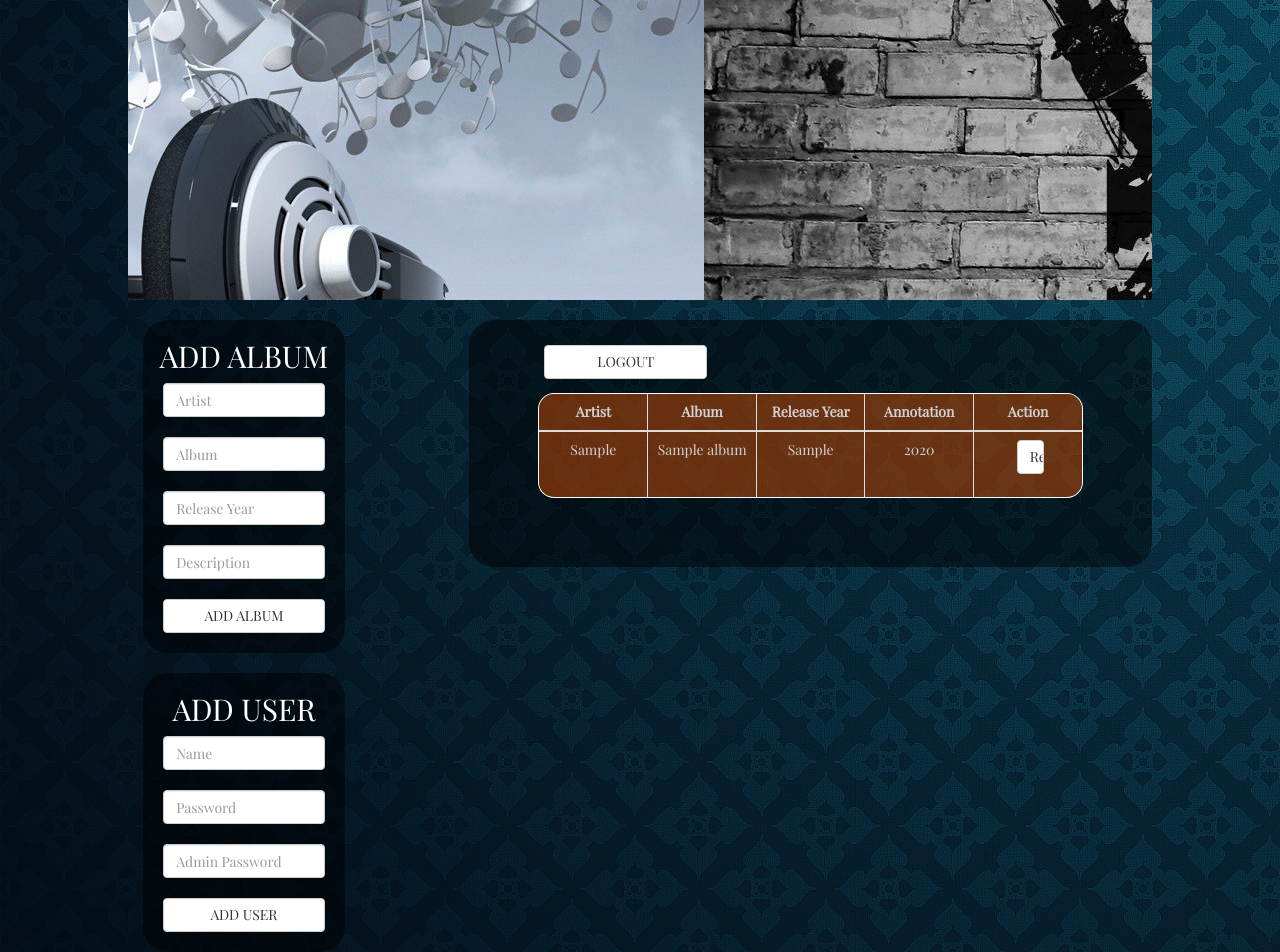
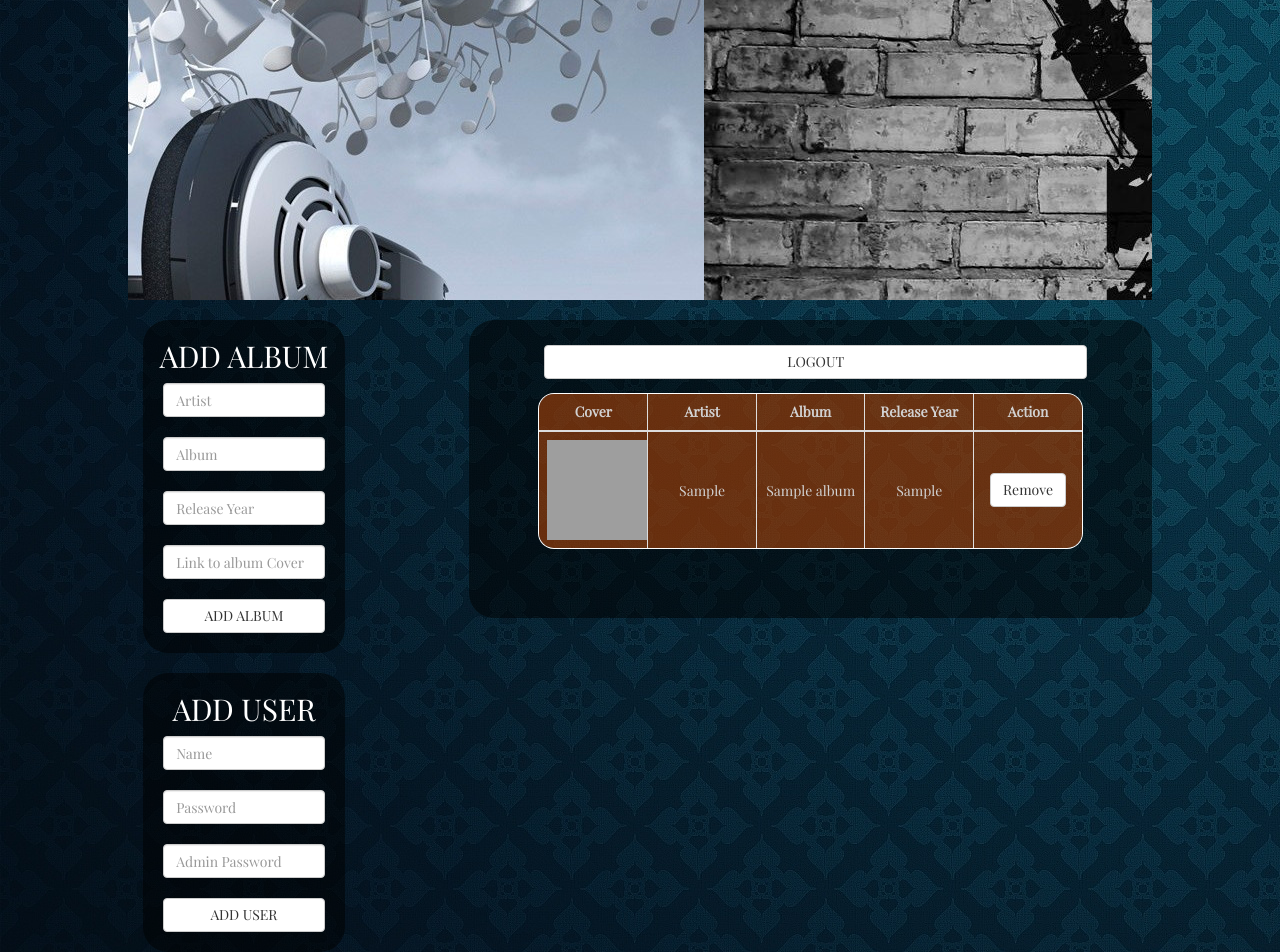
Before and after one commit to szykum/musicLibrary, a PHP site: page / in a window 1280 px wide. Run offline with PHP 8.4, Linux system fonts and the light colour scheme; the visitor is signed in with stand-in values (Sample User, id 1); tables that the repository leaves empty or names only in its code hold one stand-in row (values such as "Sample post"); grey boxes are pictures that could not be loaded.

Commit message:
show album cover

```diff
--- a/index.php
+++ b/index.php
@@ -29,7 +29,7 @@
             <input type="text" class="form-control" name="artist" placeholder="Artist" ><br>
             <input type="text" class="form-control" name="album" placeholder="Album" ><br>
             <input type="number" class="form-control" name="release-year" placeholder="Release Year" ><br>
-            <input type="text" class="form-control" name="description" placeholder="Description" ><br>
+            <input type="text" class="form-control" name="description" placeholder="Link to album Cover" ><br>
             <input type="submit" class="btn btn-default" value="ADD ALBUM">
           </form>
           <?php include 'src/addAlbum.php' ?>
--- a/src/login.php
+++ b/src/login.php
@@ -5,7 +5,7 @@ if(isset($_SESSION['login']))
 {
   $login = $_SESSION['login'];
   //echo $_SESSION['login'];
-  echo "<form action='index.php' method='post'>
+  echo "<form action='index.php' method='post' class='logoutForm'>
     <input type='hidden' name='logout'>
     <input class='btn btn-default' type='submit' value='LOGOUT'>
   </form>";
@@ -16,22 +16,22 @@ if(isset($_SESSION['login']))
      //echo $getID;
      $selectAlbums = "SELECT * FROM album WHERE ownerID = '$getID'";
      $getAlbums = $db->query($selectAlbums);
-     //$getAlbums = $getAlbums->fetch_assoc();
      echo "
        <table class='table table-bordered'>
          <thead>
            <tr>
+             <th>Cover</th>
              <th>Artist</th>
              <th>Album</th>
              <th>Release Year</th>
-             <th>Annotation</th>
              <th>Action</th>
            </tr>
          </thead>
          <tbody>";
         while($row = $getAlbums->fetch_row()){
           echo "<tr>";
-          for($i = 1; $i<5;$i++)
+          echo "<td> <img src='". $row[4] . "'height=100 width=100 alt='Album Cover'> </td>";
+          for($i = 1; $i<4;$i++)
             echo "<td>". $row[$i] . "</td>";
             $id = $row[0];
     echo "<td>
@@ -64,7 +64,7 @@ else if(isset($_REQUEST['login']) && isset($_REQUEST['password'])){
 }
 else {
   echo "<h2>Log In</h2>
-  <form  method='post'>
+  <form  method='post' class='loginForm'>
     <input class='form-control' type='text' name='login' placeholder='user'>
     <input class='form-control' type='password' name='password' placeholder='password'>
     <input type='submit' class='btn btn-default' name='' value='Login'>
--- a/src/logout.php
+++ b/src/logout.php
@@ -1,9 +1,6 @@
 <?php
-
 if(isset($_REQUEST["logout"])){
-  unset($_SESSION);
   session_destroy();
   echo "<meta http-equiv='refresh' content='0'>";
-
 }
 ?>
--- a/style/style.css
+++ b/style/style.css
@@ -46,8 +46,12 @@ header{
   text-align: center;
   table-layout:fixed;
   width: 100%;
+
 }
-
+.table > tbody > tr > td{
+  vertical-align: middle;
+  line-height: normal;
+}
 .table td{
   word-wrap: break-word;
 }
@@ -60,9 +64,13 @@ th{
   margin-left:10%;
 }
 
-.result-table input{
+.loginForm input{
   display: inline;
   width: 30%;
+  margin: 0 0 15px 5px;
+}
+.logoutForm input{
+  width: 100%;
   margin: 0 0 15px 5px;
 }
 
```
